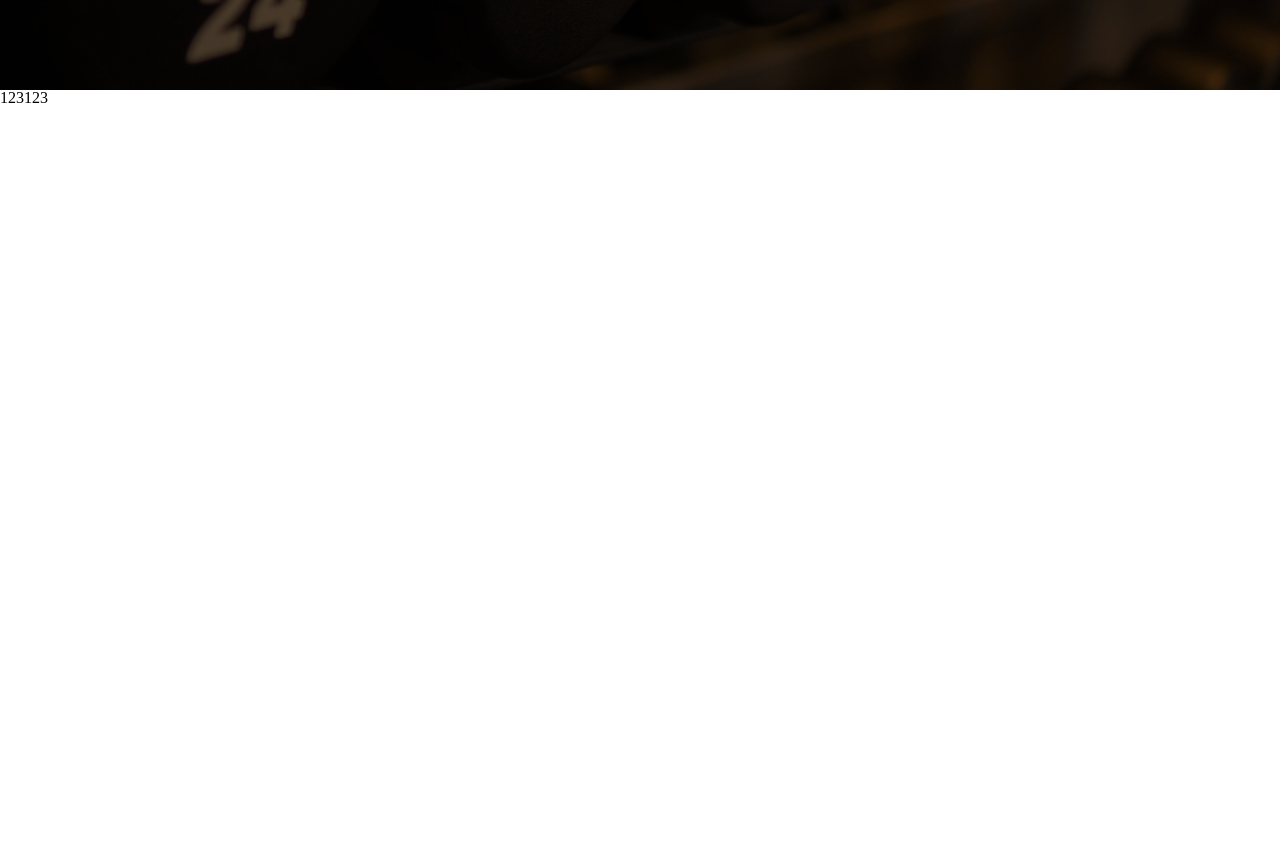
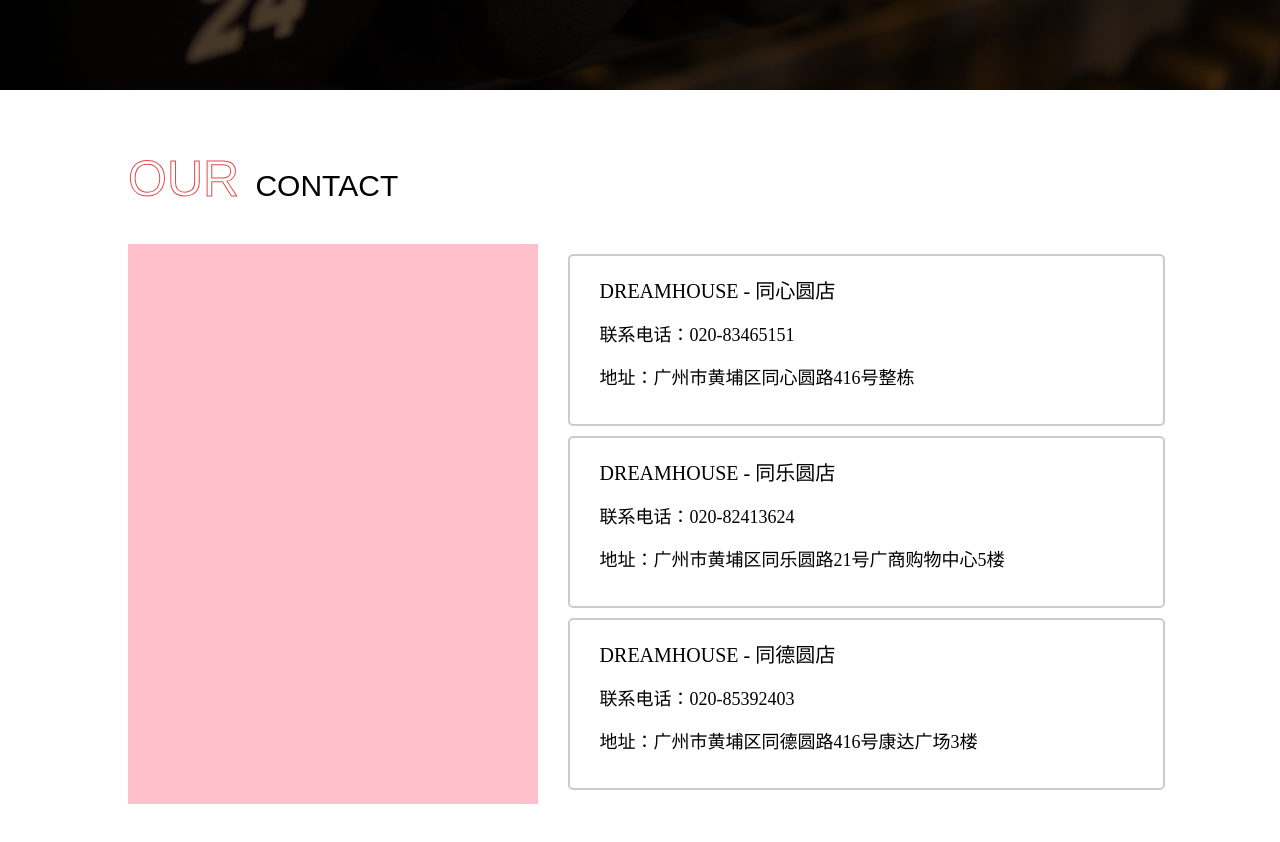
Before and after one commit to isChiwing/GymHouse, a Vue app in the folder GymHouse-FrontEnd/: page /about in a window 1280 px wide. Shown: the part 710-1552 px from the top of the page. Built offline with nearby package versions, Linux system fonts and the light colour scheme.

Commit message:
update: About page

```diff
--- a/GymHouse-FrontEnd/src/views/About/components/Fitness.vue
+++ b/GymHouse-FrontEnd/src/views/About/components/Fitness.vue
@@ -1,8 +1,49 @@
-<script lang="ts" setup></script>
+<script lang="ts" setup>
+import { Ref, ref, reactive } from "vue";
+
+const dataList = reactive([
+  {
+    id: 0,
+    state: false,
+    name: "DREAMHOUSE - 同心圆店",
+    phone: "020-83465151",
+    img: "https://qbox.youplus.net.cn/about_p4_liuyang.png?imageslim",
+    address: "广州市黄埔区同心圆路416号整栋",
+  },
+  {
+    id: 1,
+    state: false,
+    name: "DREAMHOUSE - 同乐圆店",
+    phone: "020-82413624",
+    img: "https://qbox.youplus.net.cn/about_p4_liuyang.png?imageslim",
+    address: "广州市黄埔区同乐圆路21号广商购物中心5楼",
+  },
+  {
+    id: 2,
+    state: false,
+    name: "DREAMHOUSE - 同德圆店",
+    phone: "020-85392403",
+    img: "https://qbox.youplus.net.cn/about_p4_liuyang.png?imageslim",
+    address: "广州市黄埔区同德圆路416号康达广场3楼",
+  },
+]);
+</script>
 
 <template>
   <div id="#slide">
-    <div class="fitness-box">123123</div>
+    <div class="fitness-box">
+      <div class="title"><span>OUR</span> CONTACT</div>
+      <div class="main-box">
+        <div class="banner"></div>
+        <div class="content">
+          <div class="content-msg" v-for="item in dataList">
+            <div class="fitness-name">{{ item.name }}</div>
+            <div class="fitness-msg">联系电话：{{ item.phone }}</div>
+            <div class="fitness-msg">地址：{{ item.address }}</div>
+          </div>
+        </div>
+      </div>
+    </div>
   </div>
 </template>
 
@@ -11,4 +52,61 @@
   height: 100vh;
   width: 100%;
 }
+
+.title {
+  padding-top: 8vh;
+  margin-left: 10%;
+  font-size: 30px;
+  font-family: Arial, Helvetica, sans-serif;
+
+  span {
+    color: transparent;
+    font-size: 50px;
+    -webkit-text-stroke: 1px var(--theme-color);
+    padding-right: 8px;
+  }
+}
+
+.main-box {
+  width: 80%;
+  height: 70vh;
+  margin-left: 10%;
+  margin-top: 5vh;
+  display: flex;
+
+  .banner {
+    width: 40%;
+    height: 100%;
+    background-color: pink;
+    margin-right: 30px;
+  }
+
+  .content {
+    width: 55%;
+    height: 100%;
+
+    .content-msg {
+      width: 100%;
+      height: 30%;
+      border: 2px solid #ccc;
+      margin-top: 10px;
+      margin-bottom: 10px;
+      border-radius: 5px;
+      padding-left: 30px;
+
+      &:hover {
+        border: 2px solid var(--theme-color);
+      }
+
+      .fitness-name{
+        margin-top: 25px;
+        font-size: 20px;
+      }
+      .fitness-msg{
+        margin-top: 25px;
+        font-size: 18px;
+      }
+    }
+  }
+}
 </style>
```
